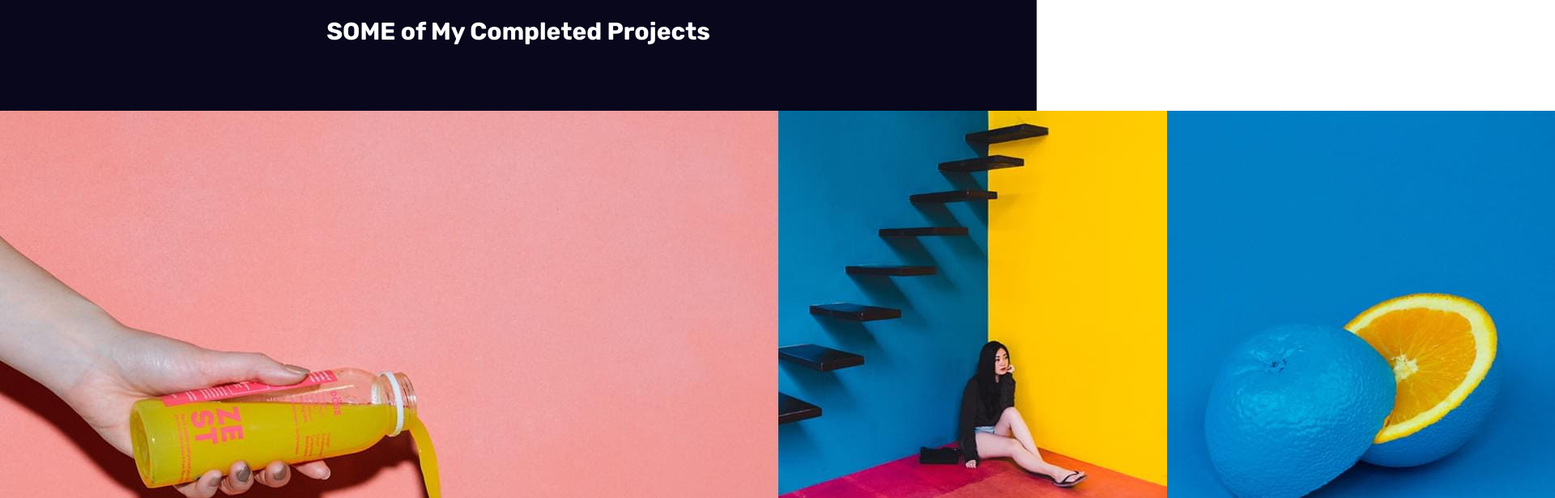
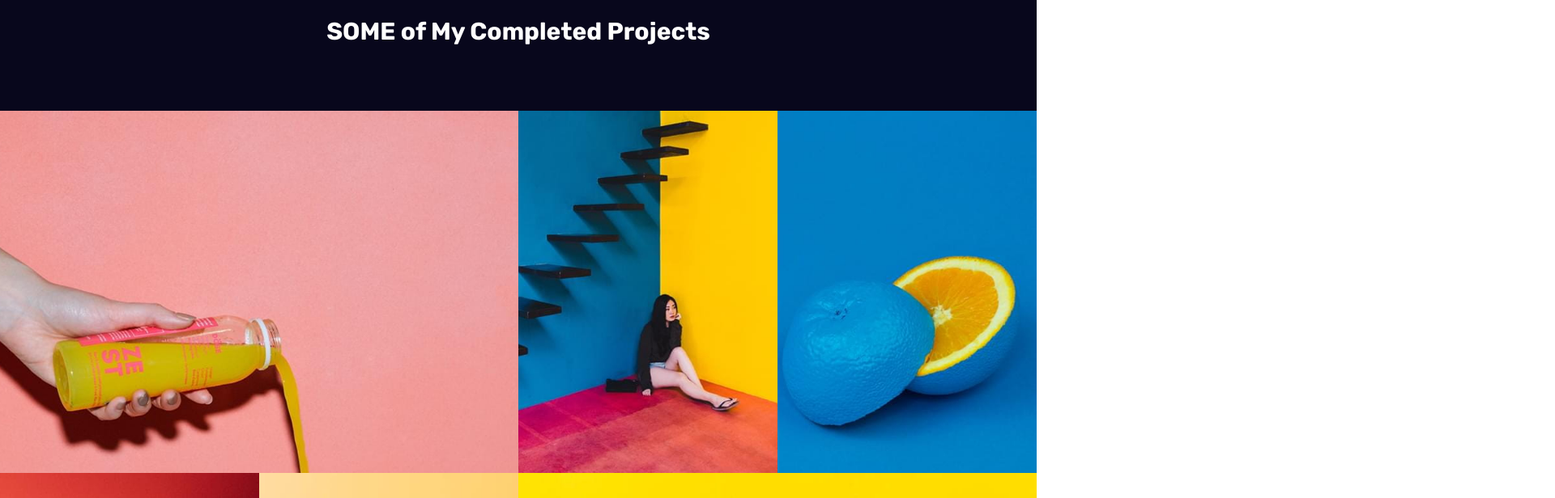
Before and after one commit to shaikat17/react-portfolio-3, a React (Create React App) app: page / in a window 1280 px wide. Shown: the part 4700-5316 px from the top of the page at 81% size, 1920 px wide, since content can reach past the window. Built offline with nearby package versions, Linux system fonts and the light colour scheme.

Commit message:
Work section Done

```diff
--- a/src/App.css
+++ b/src/App.css
@@ -178,48 +178,48 @@ header.active {
 }
 
 .instagram {
-  color: #F70055;
-  border: 1px solid #F70055;
+  color: #f70055;
+  border: 1px solid #f70055;
 }
 
 .instagram:hover {
-  background-color: #F70055;
+  background-color: #f70055;
 }
 
 .twitter {
-  color: #1DA1F2;
-  border: 1px solid #1DA1F2;
+  color: #1da1f2;
+  border: 1px solid #1da1f2;
 }
 
 .twitter:hover {
-  background-color: #1DA1F2;
+  background-color: #1da1f2;
 }
 
 .youtube {
-  color: #FE0000;
-  border: 1px solid #FE0000;
+  color: #fe0000;
+  border: 1px solid #fe0000;
 }
 
 .youtube:hover {
-  background-color: #FE0000;
+  background-color: #fe0000;
 }
 
 .pinterest {
-  color: #B7081B;
-  border: 1px solid #B7081B;
+  color: #b7081b;
+  border: 1px solid #b7081b;
 }
 
 .pinterest:hover {
-  background-color: #B7081B;
+  background-color: #b7081b;
 }
 
 .dribble {
-  color: #E04B85;
-  border: 1px solid #E04B85;
+  color: #e04b85;
+  border: 1px solid #e04b85;
 }
 
 .dribble:hover {
-  background-color: #E04B85;
+  background-color: #e04b85;
 }
 
 button {
@@ -325,7 +325,6 @@ h3 {
   padding-left: 30px;
 }
 
-
 .about .img {
   position: relative;
   display: block;
@@ -333,7 +332,6 @@ h3 {
   margin-right: auto;
   width: 50%;
 }
-
 
 .about .img::after {
   content: "";
@@ -449,7 +447,7 @@ h3 {
   margin-bottom: 20px;
 }
 
-.skill .right p{
+.skill .right p {
   margin-bottom: 20px;
 }
 /* .......................Skill............. */
@@ -492,4 +490,133 @@ h3 {
   grid-template-rows: repeat(8, 5vw);
 }
 
+.work .box:nth-child(1) {
+  grid-column-start: 1;
+  grid-column-end: 5;
+  grid-row-start: 1;
+  grid-row-end: 5;
+}
+
+.work .box:nth-child(2) {
+  grid-column-start: 5;
+  grid-column-end: 7;
+  grid-row-start: 1;
+  grid-row-end: 4;
+}
+
+.work .box:nth-child(3) {
+  grid-column-start: 7;
+  grid-column-end: 9;
+  grid-row-start: 1;
+  grid-row-end: 4;
+}
+
+.work .box:nth-child(4) {
+  grid-column-start: 1;
+  grid-column-end: 3;
+  grid-row-start: 8;
+  grid-row-end: 8;
+}
+
+.work .box:nth-child(5) {
+  grid-column-start: 3;
+  grid-column-end: 5;
+  grid-row-start: 8;
+  grid-row-end: 8;
+}
+
+.work .box:nth-child(6) {
+  grid-column-start: 5;
+  grid-column-end: 9;
+  grid-row-start: 8;
+  grid-row-end: 8;
+}
+
+.work img {
+  width: 100%;
+  height: 550px;
+  object-fit: cover;
+}
+
+.work .box {
+  position: relative;
+  color: #fff;
+  height: 550px;
+}
+
+.overlay {
+  display: flex;
+  align-items: center;
+  justify-content: center;
+  text-align: center;
+  flex-wrap: wrap;
+  pad: 50px;
+  position: absolute;
+  top: 25%;
+  left: 0;
+  margin: auto;
+  opacity: 0;
+}
+
+.work .box:hover .overlay {
+  opacity: 1;
+  cursor: pointer;
+}
+
+.work .box::after {
+  position: absolute;
+  content: "";
+  top: 0;
+  left: 0;
+  opacity: 0;
+  transition: 0.5s;
+}
+
+.work .box:nth-child(5)::after,
+.work .box:nth-child(4)::after,
+.work .box:nth-child(3)::after,
+.work .box:nth-child(2)::after {
+  width: 380px;
+  height: 550px;
+  background-color: rgba(18, 22, 25, 0.925);
+}
+
+.work .box:nth-child(6)::after,
+.work .box:nth-child(1)::after {
+  width: 758px;
+  height: 550px;
+  background-color: rgba(18, 22, 25, 0.925);
+}
+
+.work .box:hover::after {
+  opacity: 1;
+}
+
+.work .box .icon,
+.work .box .text {
+  position: relative;
+  z-index: 4;
+}
+
+.work .box p {
+  color: #fff;
+  margin-top: 20px;
+}
+
+.work .box .icon {
+  margin-top: 25%;
+}
+
+.iconWork {
+  position: absolute;
+  width: 100%;
+}
+
+.iconWork:nth-child(1) {
+  left: 120px;
+}
+
+.iconWork:nth-child(2) {
+  right: 120px;
+}
 /* .......................Work............. */
--- a/src/components/home/work/Work.jsx
+++ b/src/components/home/work/Work.jsx
@@ -23,7 +23,7 @@ const Work = () => {
                                 <div className="overlay">
                                     <div className="text">
                                         <h2>{val.title}</h2>
-                                        <h2>{val.desc}</h2>
+                                        <p>{val.desc}</p>
                                     </div>
                                     <div className="icon">
                                         <FullscreenIcon className="iconWork" />
```
